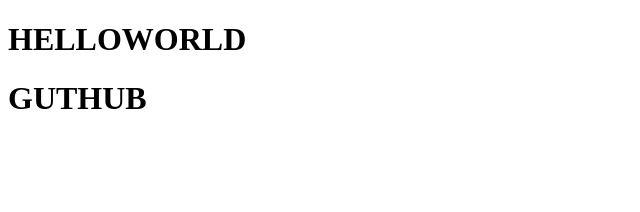
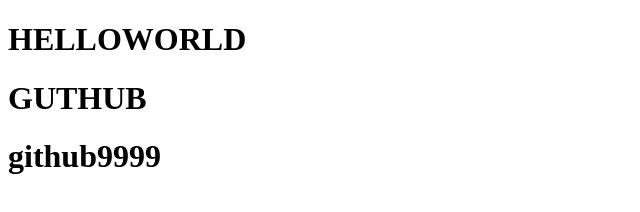
Before and after one commit to HUNTERli20/git-demo, a plain HTML site: page index.html in a window 1280 px wide. Shown: the whole page, without its empty margins (0-640 px from the left). Drawn offline with Linux system fonts and the light colour scheme.

Commit message:
程序员第四次提交

```diff
--- a/index.html
+++ b/index.html
@@ -11,6 +11,7 @@
 <body>
     <h1>HELLOWORLD</h1>
     <h1>GUTHUB</h1>
+    <h1>github9999</h1>
 </body>
 
 </html>
```
